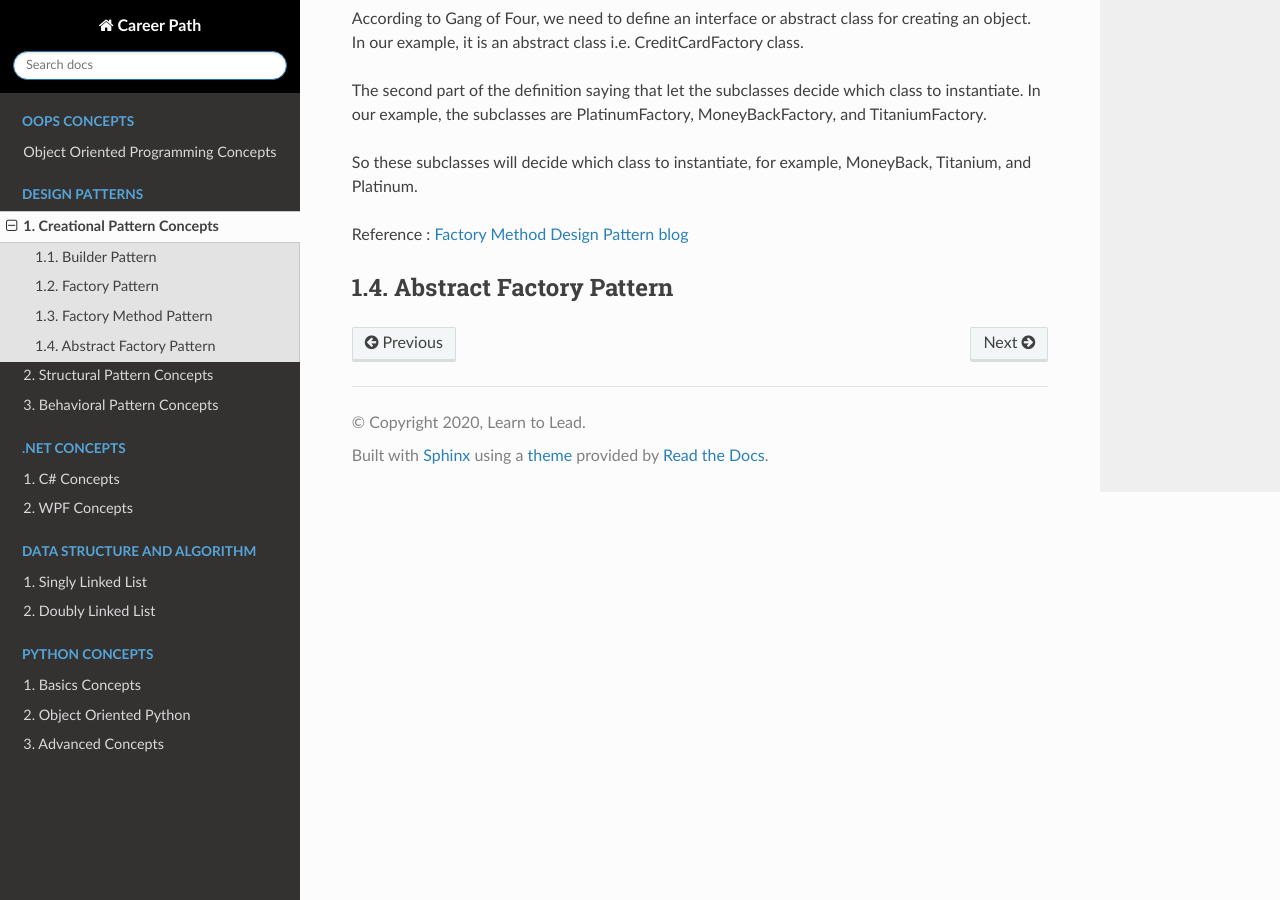
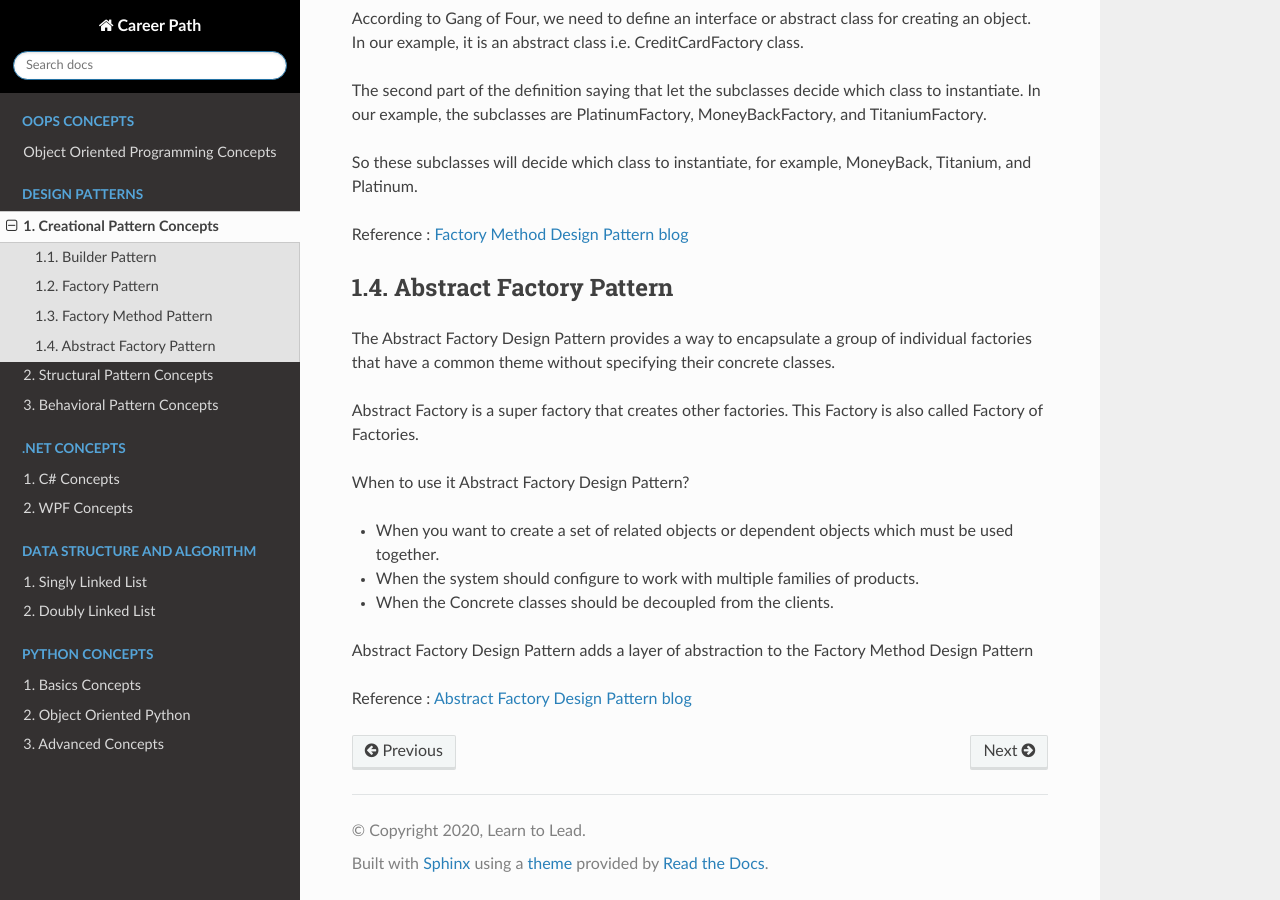
Before and after one commit to ManojPrabhakar-dev/Career-Path, a Sphinx documentation site: the page built from source/creational_designpattern.rst, in a window 1280 px wide and 900 px high, scrolled down 1777 px. Built offline with Sphinx 7.4.7 and the Read the Docs theme 2.0.0, drawn with Linux system fonts in a browser that asks for light colours.

Commit message:
Added Abstrct factory design pattern

```diff
--- a/source/creational_designpattern.rst
+++ b/source/creational_designpattern.rst
@@ -74,3 +74,17 @@ Reference : `Factory Method Design Pattern blog <https://dotnettutorials.net/les
 ************************
 Abstract Factory Pattern
 ************************
+
+The Abstract Factory Design Pattern provides a way to encapsulate a group of individual factories that have a common theme without specifying their concrete classes.
+
+Abstract Factory is a super factory that creates other factories. This Factory is also called Factory of Factories.
+
+When to use it Abstract Factory Design Pattern?
+
+* When you want to create a set of related objects or dependent objects which must be used together.
+* When the system should configure to work with multiple families of products.
+* When the Concrete classes should be decoupled from the clients.
+
+Abstract Factory Design Pattern adds a layer of abstraction to the Factory Method Design Pattern
+
+Reference : `Abstract Factory Design Pattern blog <https://dotnettutorials.net/lesson/abstract-factory-design-pattern-csharp/>`_
```
